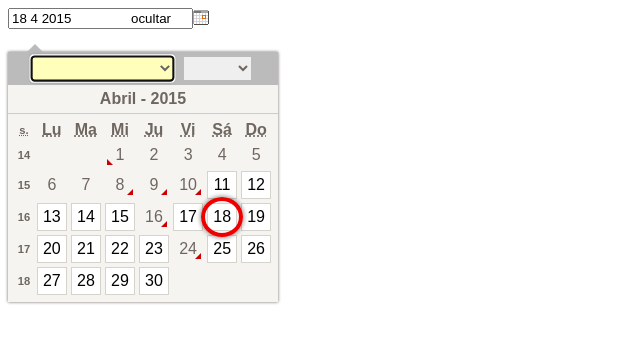
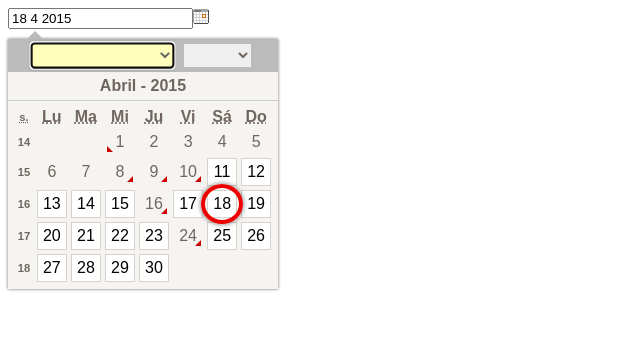
Before and after one commit to rumoroso/accCalendar, a plain HTML site: page example/index.html in a window 1280 px wide. Both pictures are taken after a click on the button "mostrar calendario". Shown: the whole page, without its empty margins (0-640 px from the left). Drawn offline with nearby package versions, Linux system fonts and the light colour scheme; files that its build step writes are made by us from their sources.

Commit message:
hide span included inside de button

```diff
--- a/module/ng-acc-calendar.css
+++ b/module/ng-acc-calendar.css
@@ -18,6 +18,14 @@
 .acc-calendar-button:hover,
 .acc-calendar-button:focus {
     background-position: center -60px;
+}
+
+.acc-calendar-button span {
+    position: absolute;
+    top: -10000px;
+    left: -10000px;
+    width: 1px;
+    text-indent: -5000px;
 }
 
 .acc-calendar-table-wrapper {
@@ -57,6 +65,12 @@
     font-size: 1em;
 }
 
+.acc-calendar-table-wrapper label[for=acc_month],
+.acc-calendar-table-wrapper label[for=acc_year] {
+    display: inline;
+}
+
+
 .acc-calendar-table-wrapper label[for=acc_month] select {
     width: 50%;
     margin-right: 5%;
@@ -65,7 +79,6 @@
 .acc-calendar-table-wrapper label[for=acc_year] select {
     width: 25%;
 }
-
 .acc-calendar-table-wrapper table {
     border-left: 5px solid transparent;
     border-right: 5px solid transparent;
```
